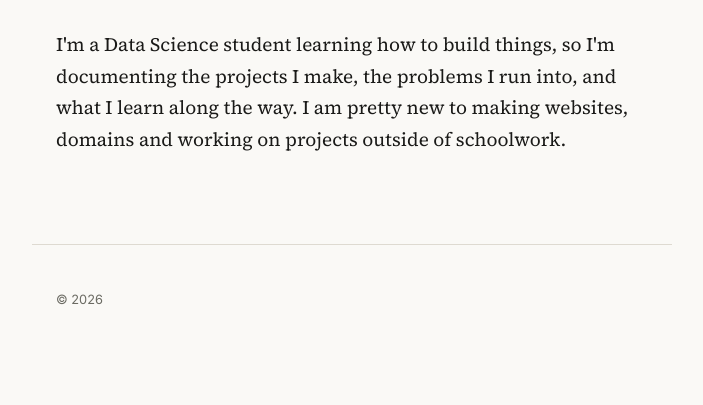
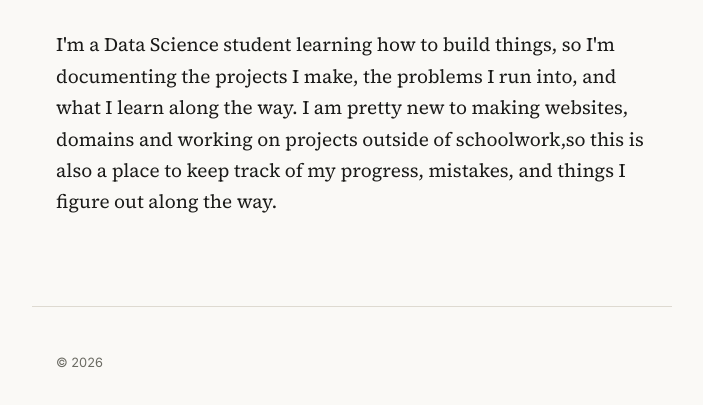
Before and after one commit to leena123z/Blog_Website, an Eleventy site: page src/posts/welcome-to-my-blog.md in a window 1280 px wide. Shown: the part 245-650 px from the top of the page, without its empty margins (288-991 px from the left). Built offline with nearby package versions, Linux system fonts and the light colour scheme; Eleventy itself is replaced by a stand-in of ours; files that its build step writes are made by us from their sources.

Commit message:
Update Post “welcome-to-my-blog”

```diff
--- a/src/posts/welcome-to-my-blog.md
+++ b/src/posts/welcome-to-my-blog.md
@@ -4,4 +4,4 @@ date: 2026-09-02T13:27:00.000-05:00
 tags:
   - posts
 ---
-I'm a Data Science student learning how to build things, so I'm documenting the projects I make, the problems I run into, and what I learn along the way. I am pretty new to making websites, domains and working on projects outside of schoolwork.
+I'm a Data Science student learning how to build things, so I'm documenting the projects I make, the problems I run into, and what I learn along the way. I am pretty new to making websites, domains and working on projects outside of schoolwork,so this is also a place to keep track of my progress, mistakes, and things I figure out along the way.
```
